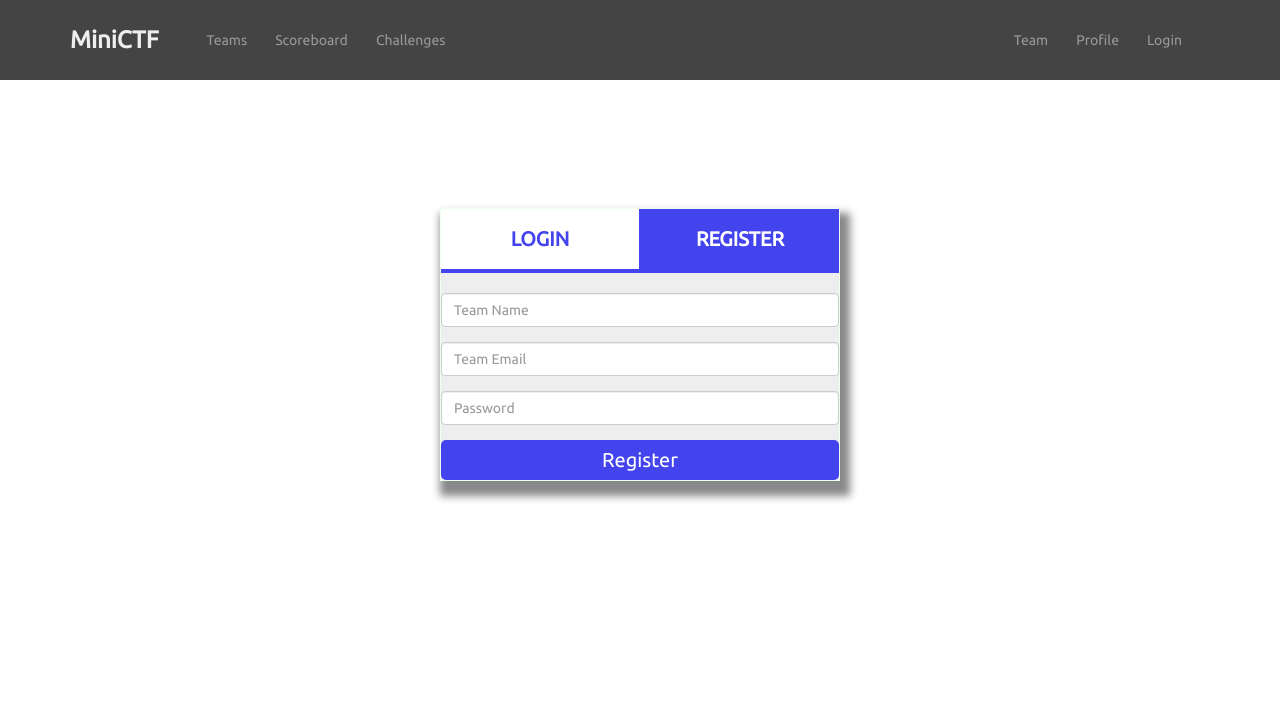
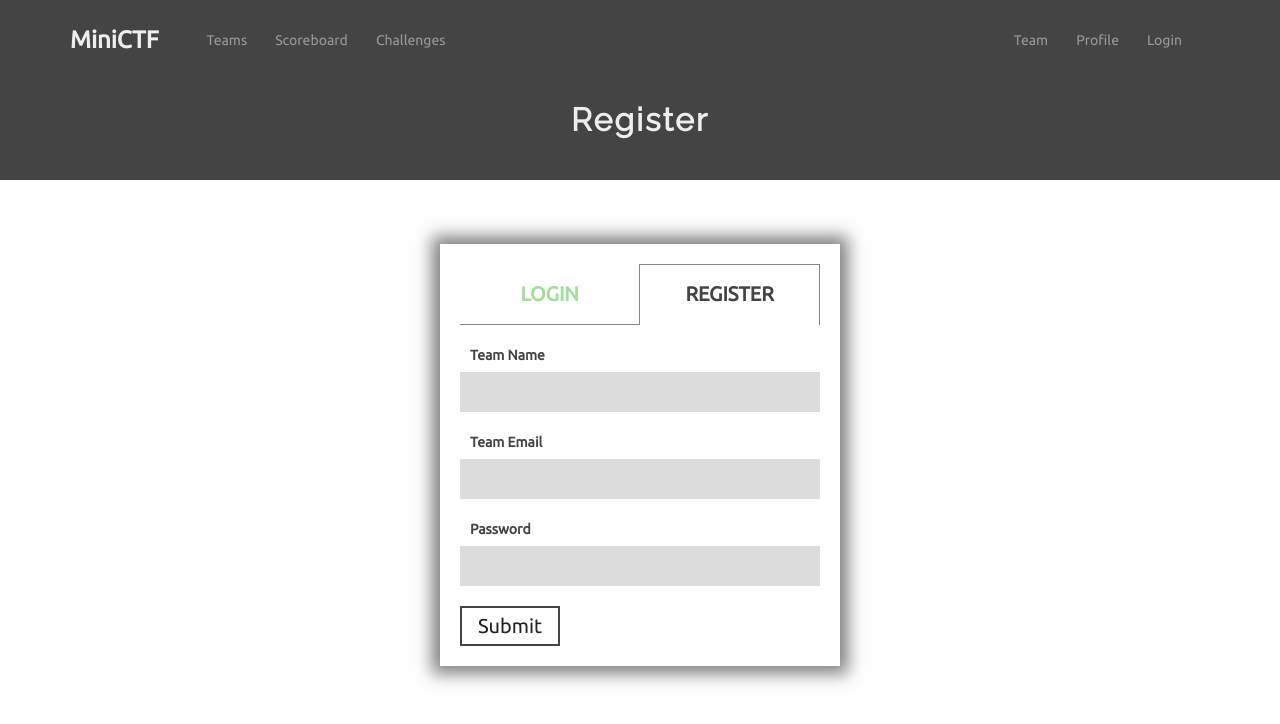
Before and after one commit to divyanshusahu/miniCTF, a Django app: page /accounts/register/ in a window 1280 px wide. Shown: the top 724 px of the page. Run offline with Django 3.2, Linux system fonts and the light colour scheme; parts of the project's set-up code (start-up, migrations or seed data) failed here and were passed over; some libraries are stand-ins or nearby versions; some web fonts are replaced.

Commit message:
whole design changed

```diff
--- a/accounts/forms.py
+++ b/accounts/forms.py
@@ -3,23 +3,21 @@ from django.contrib.auth.forms import AuthenticationForm
 from . import models
 
 class RegisterForm(forms.ModelForm) :
-	teamname = forms.CharField(max_length=250, label="", widget=forms.TextInput(attrs={'placeholder':'Team Name','class':'form-control'}))
-	email = forms.EmailField(max_length=250, label="", widget=forms.TextInput(attrs={'placeholder':'Team Email','class':'form-control', 'type':'email'}))
-	password = forms.CharField(max_length=250, min_length=8, label="", widget=forms.TextInput(attrs={'placeholder':'Password','class':'form-control','type':'password'}))
+	teamname = forms.CharField(max_length=250, label="Team Name")
+	email = forms.EmailField(max_length=250, label="Team Email", widget=forms.TextInput(attrs={'type':'email'}))
+	password = forms.CharField(max_length=250, min_length=8, label="Password", widget=forms.TextInput(attrs={'type':'password'}))
 
 	class Meta :
 		model = models.Teams
 		fields = ["teamname","email"]
 
 class LoginForm(AuthenticationForm) :
-	username = forms.CharField(max_length=50, label="", widget=forms.TextInput(attrs={'placeholder':'Team Name','class':'form-control'}))
-	password = forms.CharField(max_length=250, min_length=8, label="", widget=forms.TextInput(attrs={'placeholder':'Password','class':'form-control','type':'password'}))
+	username = forms.CharField(max_length=50, label="Team Name")
+	password = forms.CharField(max_length=250, min_length=8, label="Password", widget=forms.TextInput(attrs={'type':'password'}))
 
 class UpdateTeamDetails(forms.ModelForm) :
-	#teamname = forms.CharField(max_length=250, label="", widget=forms.TextInput(attrs={'placeholder':'Team Name','class':'form-control'}))
-	#email = forms.EmailField(max_length=250, label="", widget=forms.TextInput(attrs={'placeholder':'Team Email','class':'form-control', 'type':'email'}))
-	job = forms.CharField(max_length=250, label="Job", widget=forms.TextInput(attrs={'placeholder':'Job','class':'form-control'}), required=False)
-	company = forms.CharField(max_length=250, label="Company", widget=forms.TextInput(attrs={'placeholder':'Company','class':'form-control'}), required=False)
+	job = forms.CharField(max_length=250, label="Job", required=False)
+	company = forms.CharField(max_length=250, label="Company", required=False)
 
 	class Meta :
 		model = models.Teams
--- a/accounts/static/css/style.css
+++ b/accounts/static/css/style.css
@@ -2,15 +2,13 @@
 	width: 400px;
 	max-width: 100%;
 	height: auto;
-	margin: 10% auto;
-	background-color: #eee;
-	box-shadow: 5px 10px 8px 5px #888;
-	border: 1px solid #efe;
+	margin: 5% auto;
+	box-shadow: 0px 0px 16px 8px rgba(0,0,0,0.5);
+	padding: 20px;
 }
 
 .registerTop {
 	width: 100%;
-	border-bottom: 4px solid #44e;
 }
 
 .registerTop td {
@@ -18,20 +16,10 @@
 	text-align: center;
 	height: 60px;
 	font-size: 20px;
-	cursor: pointer;
-	color: #44e;
-	background-color: #fff;
+	color: #444;
+	border: 1px solid #888;
 	transition: 0.5s;
 	font-weight: bold;
-}
-
-.registerTop table tbody tr td:first-child {
-	border-right: 2px solid #44e;
-}
-
-.registerTop td:hover {
-	background-color: #44e;
-	color: #fff;
 }
 
 .registerForm {
@@ -47,20 +35,51 @@ span {
 	width: 100%;
 }
 
+input[type="text"], input[type="password"], input[type=email] {
+	background-color: #dcdcdc;
+	margin-bottom: 20px;
+	border: 0;
+	width: 100%;
+	padding: 10px;
+	margin-top: 2px;
+	box-sizing: border-box;
+}
+
+input[type=text]:focus, input[type="password"]:focus, input[type=email]:focus {
+	border: 2px solid #a3d39c;
+	background-color: #fff;
+}
+
+label {
+	margin-left: 10px;
+	color: #444;
+}
+
 .submitButton {
-	width: 100%;
+	width: 100px;
 	height: 40px;
 	font-size: 20px;
-	border: 0;
-	color: #fff;
-	background-color: #44e;
-	border-radius: 5px;
+	border: 2px solid #444;
+	color: #222;
+	background-color: #fff;
 	transition: 0.5s;
 }
 
 .submitButton:hover {
-	color: #44e;
-	background-color: #eee;
-	border: 2px solid #44e;
+	color: #fff;
+	background-color: #444;
+}
+
+#pageHeading {
+	width: 100%;
+	height: 100px;
+	background-color: #444;
+	color: #eee;
+	text-align: center;
+	line-height: 80px;
+	vertical-align: middle;
+	font-size: 32px;
 	font-weight: bold;
+	font-family: 'Raleway';
+	letter-spacing: 2px;
 }
--- a/accounts/templates/profile/profile.html
+++ b/accounts/templates/profile/profile.html
@@ -34,8 +34,8 @@
 			<form method="post">
 				{% csrf_token %}
 				{% for fields in form %}
-					<div class="form-group">
-						<b>{{ fields.label }}</b>
+					<div>
+						<label>{{ fields.label }}</label>
 						{{ fields }}
 					</div>
 				{% endfor %}
--- a/accounts/templates/register/register.html
+++ b/accounts/templates/register/register.html
@@ -11,14 +11,19 @@
 {% endblock %}
 
 {% block custombody %}
+
+	<div id="pageHeading">
+		<p>Register</p>
+	</div>
+
 	<!-- Register here -->
 	<div id="register">
 		<div class="registerTop">
 			<table>
 				<tbody>
 					<tr>
-						<td><a href="../login"><span>LOGIN</span></a></td>
-						<td style="color:#fff; background-color: #44e"><a href=""><span>REGISTER</span></a></td>
+						<td style="border:0; border-bottom: 1px solid #888; color: #a3dc9c"><a href="../login"><span>LOGIN</span></a></td>
+						<td style="border-bottom: 0;"><a href=""><span>REGISTER</span></a></td>
 					</tr>
 				</tbody>
 			</table>
@@ -27,12 +32,13 @@
 			<form method="post">
 				{% csrf_token %}
 				{% for field in form %}
-					<div class="form-group">
+					<div>
+						<label>{{ field.label }}</label>
 						{{ field }}
 						{{ field.errors }}
 					</div>
 				{% endfor %}
-				<input type="submit" name="submit" value="Register" class="submitButton">
+				<button type="submit" name="submit" class="submitButton">Submit</button>
 			</form>
 		</div>
 	</div>
--- a/accounts/templates/team/team.html
+++ b/accounts/templates/team/team.html
@@ -26,7 +26,7 @@
 			{% if solved_challenges %}
 				<h3>Solved Challenges</h3>
 				<div class="table-responsive">
-					<table class="table table-bordered">
+					<table class="table table-striped">
 						<thead>
 							<tr>
 								<td>
--- a/static/css/navigationbar.css
+++ b/static/css/navigationbar.css
@@ -71,14 +71,6 @@ a:visited {
 	display: none;
 }
 
-#footer {
-	width: 100%;
-	height: 100px;
-	background-color: #444;
-	position: absolute;
-	bottom: 0;
-}
-
 @media screen and (max-width: 1200px) {
 
 	.navigationBarLeft ul li:not(:first-child), .navigationBarRight ul li:not(:first-child) {
```
Also changed, not shown: accounts/static/css/profile.css (+23 -1 lines), accounts/templates/login/login.html (+12 -5 lines).
